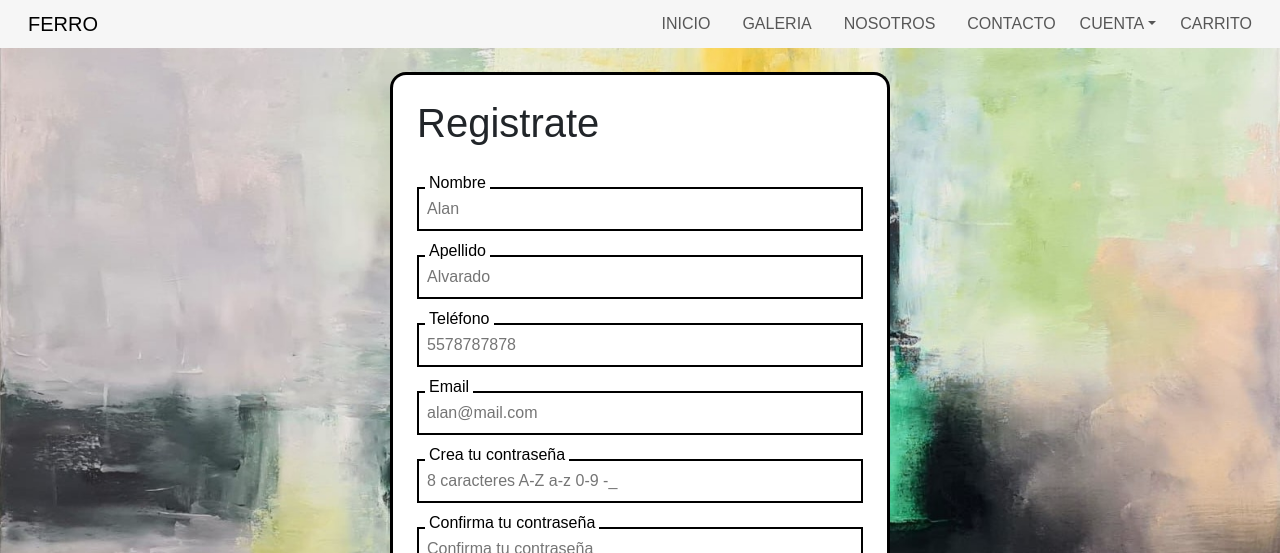
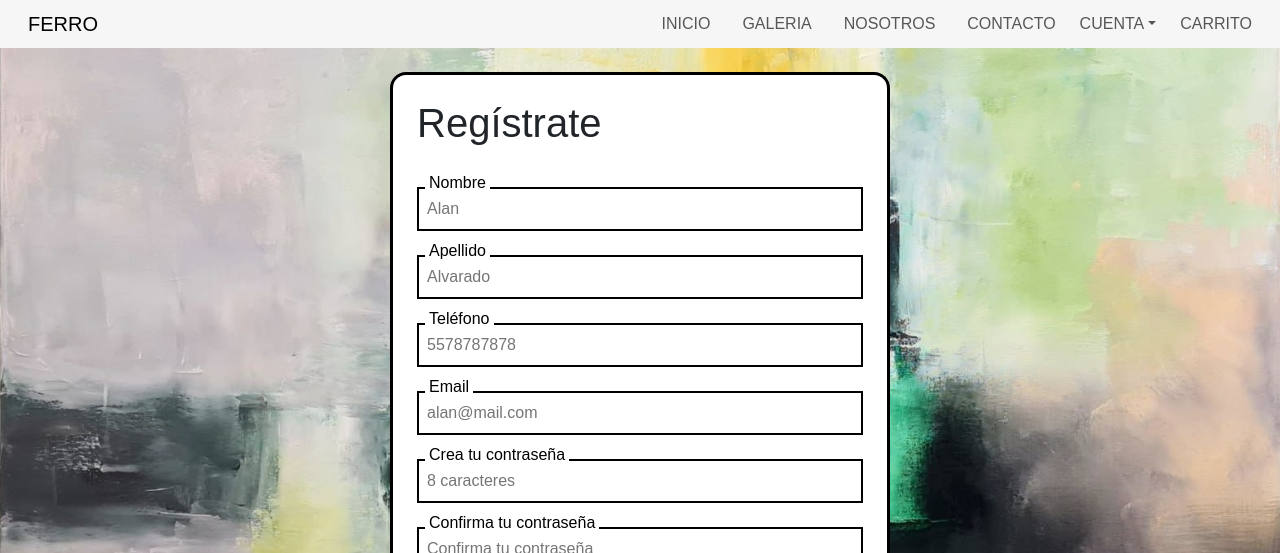
Before and after one commit to Alanav29/proyecto-integrador-b-front, a React (Create React App) app: page /signUp in a window 1280 px wide. Shown: the top 553 px of the page. Built offline with nearby package versions, Linux system fonts and the light colour scheme; no server answers.

Commit message:
correccionts register, password placeholder and redirection to home

```diff
--- a/src/components/general/inputs/PasswordInput.jsx
+++ b/src/components/general/inputs/PasswordInput.jsx
@@ -22,10 +22,10 @@ const PasswordInput = ({
             setFillState(true);
         } else if (e.target.value.length < 8) {
             setFillState(false);
-            setAlertMessage("Introduzca un contraseña de 8 digitos");
+            setAlertMessage("Introduzca un contraseña de 8 dígitos, para mayor seguridad usa una mayuscula y un simbolo.");
         } else {
             setFillState(false);
-            setAlertMessage("Llena este campo");
+            setAlertMessage("Llena este campo.");
         }
     };
 
--- a/src/components/general/inputs/PhoneInput.jsx
+++ b/src/components/general/inputs/PhoneInput.jsx
@@ -20,7 +20,7 @@ const PhoneInput = ({
       setFillState(true);
     } else if (e.target.value.length < 10) {
       setFillState(false);
-      setAlertMessage("Introduzca un numero mayor a 10 digitos");
+      setAlertMessage("Introduzca un número de 10 dígitos");
     } else {
       setFillState(false);
       setAlertMessage("Llena este campo");
@@ -38,7 +38,7 @@ const PhoneInput = ({
         id={id}
         className="p-2"
         required={isRequired}
-        maxLength={"11"}
+        maxLength={"10"}
         minLength={"10"}
         onChange={(e) => {
           e.target.value = e.target.value.replace(/[^0-9]/g, "");
--- a/src/components/signUp/SignUpForm.jsx
+++ b/src/components/signUp/SignUpForm.jsx
@@ -6,12 +6,14 @@ import PasswordInput from "../general/inputs/PasswordInput";
 import PhoneInput from "../general/inputs/PhoneInput";
 import { useForm } from "react-hook-form";
 import createUser from "../../utils/signUp/addUser";
+
+import { useNavigate } from "react-router-dom";
 // import validator from "validator";
 
 const SignUpForm = () => {
   const { handleSubmit, register } = useForm();
   const [passwordAlert, setPasswordAlert] = useState("d-none");
-
+  const navigate = useNavigate();
   const onSubmit = (data) => {
     if (data.password !== data["confirm-password"]) {
       setPasswordAlert("d-block");
@@ -25,12 +27,16 @@ const SignUpForm = () => {
       };
       console.log(data);
       createUser(requiredData);
+
+
+    navigate("/")
+
     }
   };
 
   return (
     <>
-      <h1 className="mb-3">Registrate</h1>
+      <h1 className="mb-3">Regístrate</h1>
       <form
         className="w-auto h-auto pb-5 pb-md-0"
         onSubmit={handleSubmit(onSubmit)}
@@ -73,7 +79,7 @@ const SignUpForm = () => {
 
         <PasswordInput
           register={register}
-          placeholderText={"8 caracteres A-Z a-z 0-9 -_"}
+          placeholderText={"8 caracteres"}
           isRequired={true}
           labelText={"Crea tu contraseña"}
           id={"sign-up-form-password"}
@@ -100,4 +106,5 @@ const SignUpForm = () => {
   );
 };
 
+
 export default SignUpForm;
--- a/src/pages/signUp/SignUp.jsx
+++ b/src/pages/signUp/SignUp.jsx
@@ -1,3 +1,4 @@
+
 import SignUpForm from "../../components/signUp/SignUpForm";
 import "../../styles/signUp/signUp.css";
 
@@ -6,9 +7,12 @@ const SignUp = () => {
     <div className="d-flex pt-4 justify-content-center" id="sign-up-page">
       <section id="sign-up-form-container" className="p-4 bg-white mx-3">
         <SignUpForm />
+
       </section>
     </div>
   );
 };
 
+
+
 export default SignUp;
--- a/src/utils/signUp/addUser.js
+++ b/src/utils/signUp/addUser.js
@@ -17,6 +17,7 @@ async function createUser(userData) {
         });
         const data = await response.json();
         console.log(data);
+        return data;
     } catch (error) {
         console.error("Error: " + error);
     }
```
Also changed, not shown: src/utils/gallery/getProduct.js (added, +38 -0 lines).
